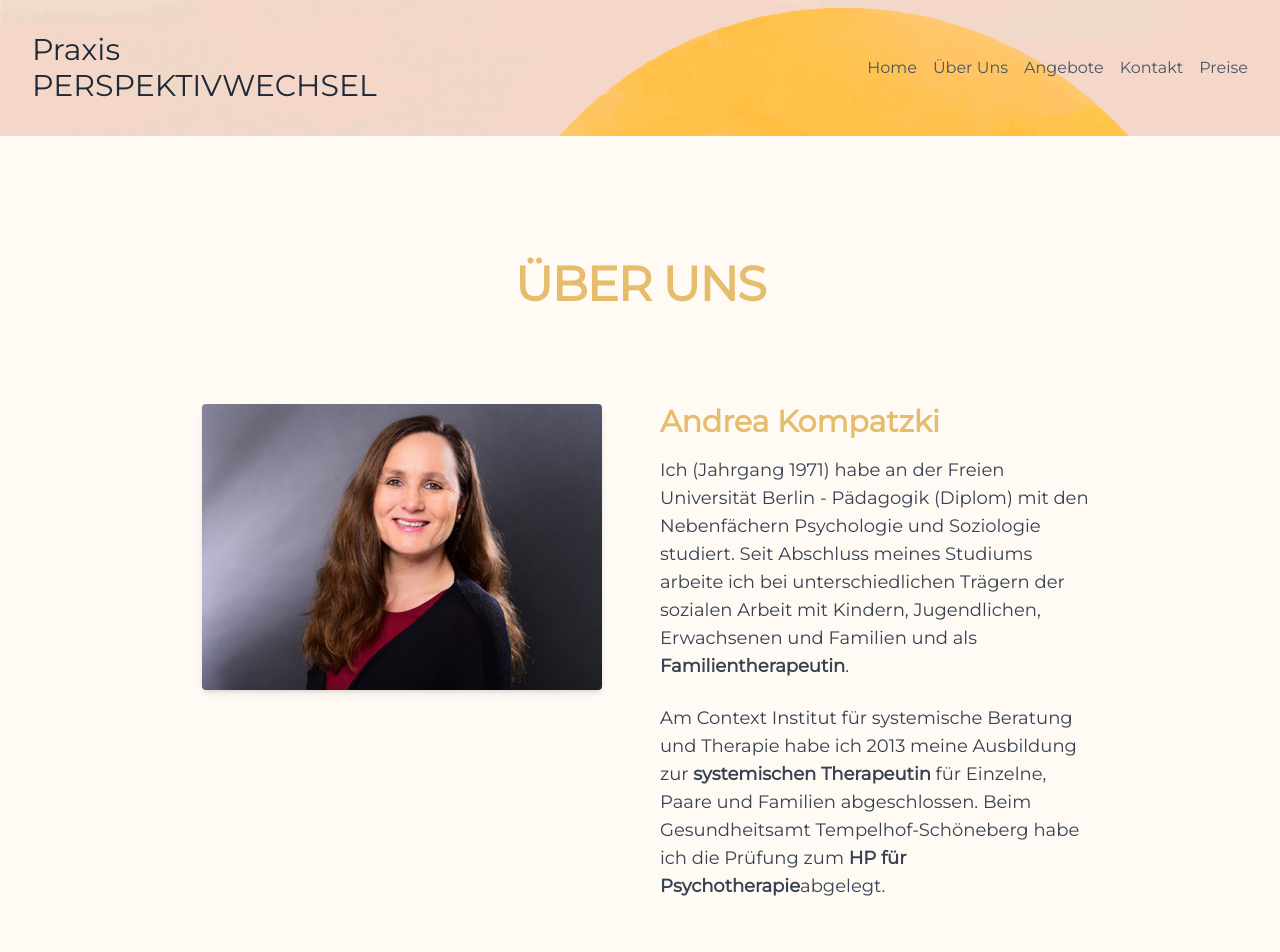
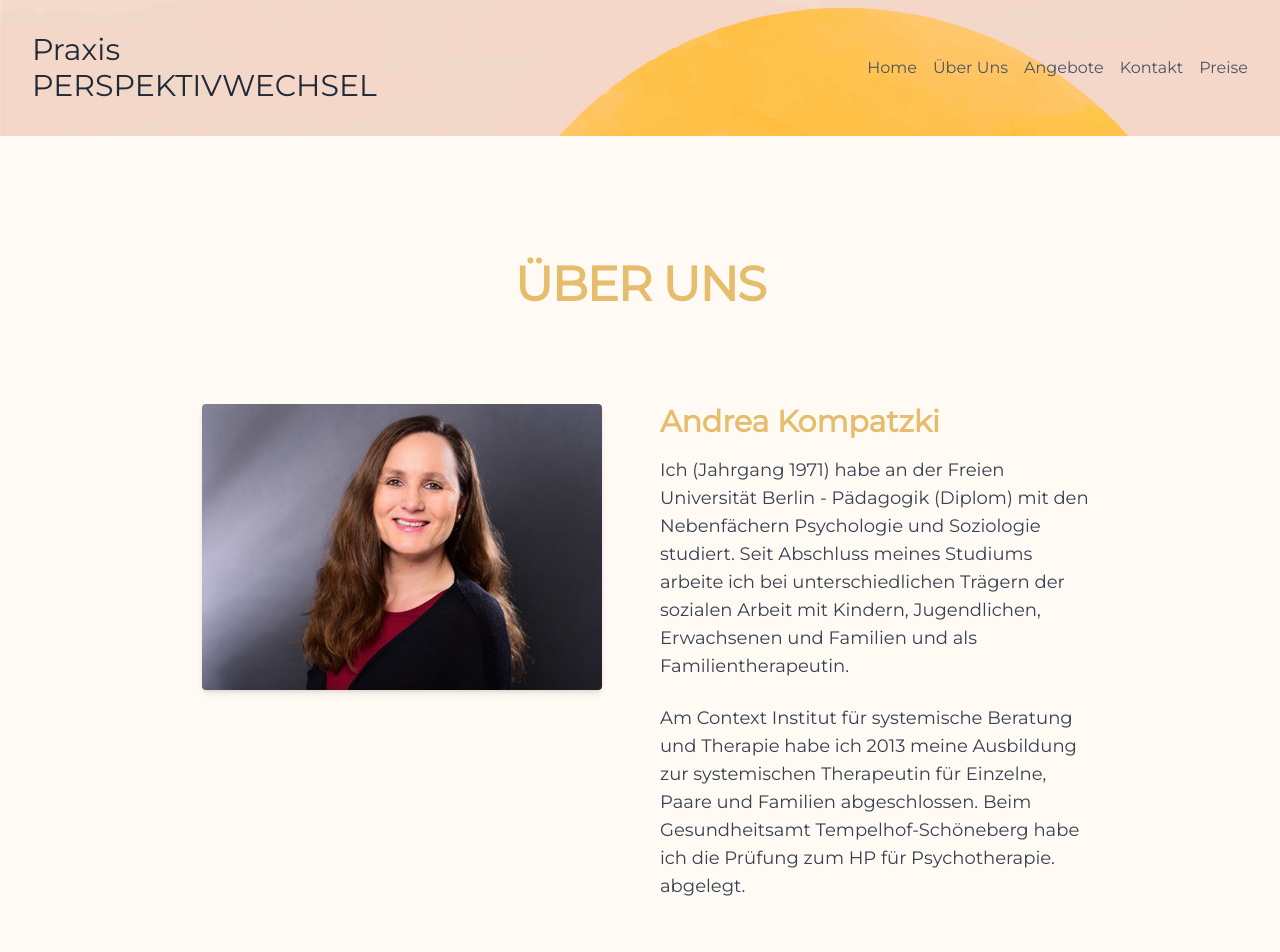
Before and after one commit to MartaJaekel/Praxis-Perspektivwechsel, a Next.js app: page /about in a window 1280 px wide. Shown: the top 952 px of the page. Built offline with nearby package versions, Linux system fonts and the light colour scheme.

Commit message:
change text size

```diff
--- a/src/app/about/page.tsx
+++ b/src/app/about/page.tsx
@@ -12,14 +12,14 @@ const people = [
           (Diplom) mit den Nebenfächern Psychologie und Soziologie studiert.
           Seit Abschluss meines Studiums arbeite ich bei unterschiedlichen
           Trägern der sozialen Arbeit mit Kindern, Jugendlichen, Erwachsenen und
-          Familien und als <strong>Familientherapeutin</strong>.
+          Familien und als Familientherapeutin.
         </p>
         <p>
           Am Context Institut für systemische Beratung und Therapie habe ich
-          2013 meine Ausbildung zur <strong>systemischen Therapeutin</strong>{" "}
+          2013 meine Ausbildung zur systemischen Therapeutin{" "}
           für Einzelne, Paare und Familien abgeschlossen. Beim Gesundheitsamt
           Tempelhof-Schöneberg habe ich die Prüfung zum{" "}
-          <strong> HP für Psychotherapie</strong>
+          HP für Psychotherapie.
           abgelegt.
         </p>
       </>
--- a/src/app/page.tsx
+++ b/src/app/page.tsx
@@ -140,7 +140,7 @@ Themen unserer gemeinsamen Arbeit können sein: Umgang mit der Pubertät, Schulp
                     onClick={() => toggleAccordion(index)}
                     className=" relative w-full text-left  py-4   font-semibold"
                   >
-                    <p className="text-grey text-xl break-words  ">
+                    <p className="text-grey text-[1.1rem]">
                     {service.title}
                     </p>
                     <img
@@ -198,7 +198,7 @@ Themen unserer gemeinsamen Arbeit können sein: Umgang mit der Pubertät, Schulp
               </li>
               <li>
                 <strong>Familientherapie 90 Minuten:</strong> 210 Euro - inkl.
-                Mwst. (zwei Berater /Therapeuten)
+                Mwst. (zwei Berater/Therapeuten)
               </li>
             </ul>
             <p>
```
